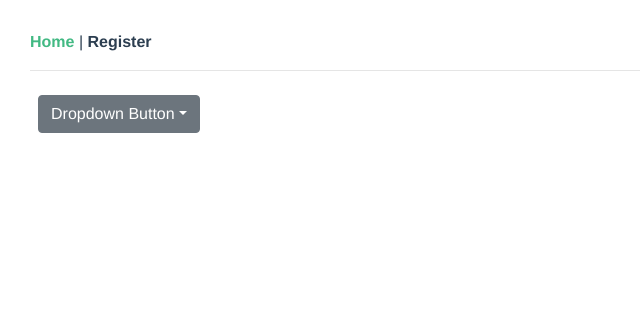
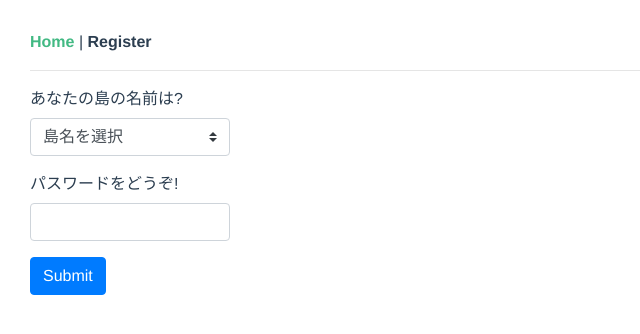
Before and after one commit to mjtakenon/hakoniwa-vue, a Vue app in the folder frontend/: page / in a window 1280 px wide. Shown: the top 334 px of the page, without its empty margins (0-640 px from the left). Built offline with nearby package versions, Linux system fonts and the light colour scheme.

Commit message:
ログインフォームを作成

```diff
--- a/frontend/src/components/LoginForm.vue
+++ b/frontend/src/components/LoginForm.vue
@@ -1,23 +1,54 @@
 <template>
   <div class="login-form">
-    <b-dropdown id="dropdown-1" text="Dropdown Button" class="m-md-2">
-      <b-dropdown-item>First Action</b-dropdown-item>
-      <b-dropdown-item>Second Action</b-dropdown-item>
-      <b-dropdown-item>Third Action</b-dropdown-item>
-      <b-dropdown-divider></b-dropdown-divider>
-      <b-dropdown-item active>Active action</b-dropdown-item>
-      <b-dropdown-item disabled>Disabled action</b-dropdown-item>
-    </b-dropdown>
+    <b-form>
+      <b-form-group label="あなたの島の名前は?">
+        <b-form-select v-model="selected" :options="islands"> </b-form-select>
+      </b-form-group>
+      <b-form-group label="パスワードをどうぞ!">
+        <b-form-input
+          v-model="password"
+          required
+          type="password"
+        ></b-form-input>
+      </b-form-group>
+      <b-button @click="onLogin" variant="primary">Submit</b-button>
+    </b-form>
   </div>
 </template>
 
 <script lang="ts">
-import { Component, Prop, Vue } from "vue-property-decorator";
+import { Component, Vue } from "vue-property-decorator";
+import Island from "@/scripts/class";
 
 @Component
 export default class LoginForm extends Vue {
-  @Prop() private msg!: string;
+  private islands: Island[] = [];
+  private selected: number | null = null;
+  private password = "";
+
+  private onLogin() {
+    if (this.selected === null) {
+      return;
+    }
+
+    const data = [this.islands[this.selected], this.password];
+    console.log(data);
+    this.$store.dispatch("login", data);
+  }
+
+  mounted() {
+    this.islands.push(new Island(null, "島名を選択"));
+    this.islands.push(new Island(1, "ほげ島"));
+    this.islands.push(new Island(2, "ふが島"));
+  }
 }
 </script>
 
-<style scoped lang="scss"></style>
+<style scoped lang="scss">
+input,
+select {
+  width: 200px;
+  display: inline;
+  margin-right: 10px;
+}
+</style>
--- a/frontend/src/components/RegisterForm.vue
+++ b/frontend/src/components/RegisterForm.vue
@@ -1,40 +1,46 @@
 <template>
   <div class="register-form">
     <h2>新しい島を探す</h2>
-    <!-- <b-form @submit="onSubmit"> -->
-    <b-form @submit="onSubmit">
-      <b-form-group label="島の名前は?:">
+    <b-form>
+      <b-form-group label="どんな名前を付ける予定?">
         <b-form-input
+          class="test"
           v-model="islandName"
           required
+          :state="!islandName ? null : isValidIslandName()"
           placeholder="○○島"
+        ></b-form-input
+        >島
+      </b-form-group>
+
+      <b-form-group label="オーナー名を教えてください">
+        <b-form-input v-model="ownerName" placeholder="名無し"></b-form-input>
+      </b-form-group>
+
+      <b-form-group label="パスワードをどうぞ!">
+        <b-form-input
+          v-model="password"
+          required
+          type="password"
+          :state="!password ? null : password.length >= 8"
         ></b-form-input>
       </b-form-group>
 
-      <b-form-group label="オーナー名を教えてください:">
-        <b-form-input v-model="ownerName" placeholder="名無し"></b-form-input>
-      </b-form-group>
-
-      <b-form-group label="パスワードをどうぞ!:">
+      <b-form-group label="もう一度パスワードをどうぞ!!">
         <b-form-input
-          v-model="password"
+          v-model="passwordAgain"
+          required
           type="password"
+          :state="!passwordAgain ? null : passwordAgain === password"
         ></b-form-input>
       </b-form-group>
-
-      <b-form-group label="もう一度パスワードをどうぞ!!:">
-        <b-form-input
-          v-model="passwordAgain"
-          type="password"
-        ></b-form-input>
-      </b-form-group>
-      <b-button type="submit" variant="primary">Submit</b-button>
+      <b-button @click="onRegister" variant="primary">Submit</b-button>
     </b-form>
   </div>
 </template>
 
 <script lang="ts">
-import { Component, Prop, Vue } from "vue-property-decorator";
+import { Component, Vue } from "vue-property-decorator";
 
 @Component
 export default class RegisterForm extends Vue {
@@ -43,10 +49,21 @@ export default class RegisterForm extends Vue {
   private password = "";
   private passwordAgain = "";
 
-  private onSubmit() {
-    console.log("submit");
+  private onRegister() {
+    const data = [this.islandName, this.ownerName, this.password];
+    this.$store.dispatch("register", data);
+  }
+
+  private isValidIslandName() {
+    return true;
   }
 }
 </script>
 
-<style scoped lang="scss"></style>
+<style scoped lang="scss">
+input {
+  width: 200px;
+  display: inline;
+  margin-right: 10px;
+}
+</style>
--- /dev/null
+++ b/frontend/src/scripts/class.ts
@@ -0,0 +1,17 @@
+export default class Island {
+  private _value: number | null;
+  private _text: string;
+
+  get value(): number | null {
+    return this._value;
+  }
+
+  get text(): string {
+    return this._text;
+  }
+
+  constructor(value: number | null, text: string) {
+    this._value = value;
+    this._text = text;
+  }
+}
--- a/frontend/src/store/index.ts
+++ b/frontend/src/store/index.ts
@@ -5,7 +5,16 @@ Vue.use(Vuex);
 
 export default new Vuex.Store({
   state: {},
+  // 同期処理
   mutations: {},
-  actions: {},
+  // 非同期処理
+  actions: {
+    async register(payload) {
+      console.log("register", payload);
+    },
+    async login(payload) {
+      console.log("login", payload);
+    }
+  },
   modules: {}
 });
--- a/frontend/src/views/Home.vue
+++ b/frontend/src/views/Home.vue
@@ -1,6 +1,6 @@
 <template>
   <div class="home">
-    <LoginForm msg="Welcome to Your Vue.js App" />
+    <LoginForm />
   </div>
 </template>
 
--- a/frontend/src/views/Register.vue
+++ b/frontend/src/views/Register.vue
@@ -1,6 +1,6 @@
 <template>
   <div class="register">
-    <RegisterForm msg="message"></RegisterForm>
+    <RegisterForm />
   </div>
 </template>
 
```
